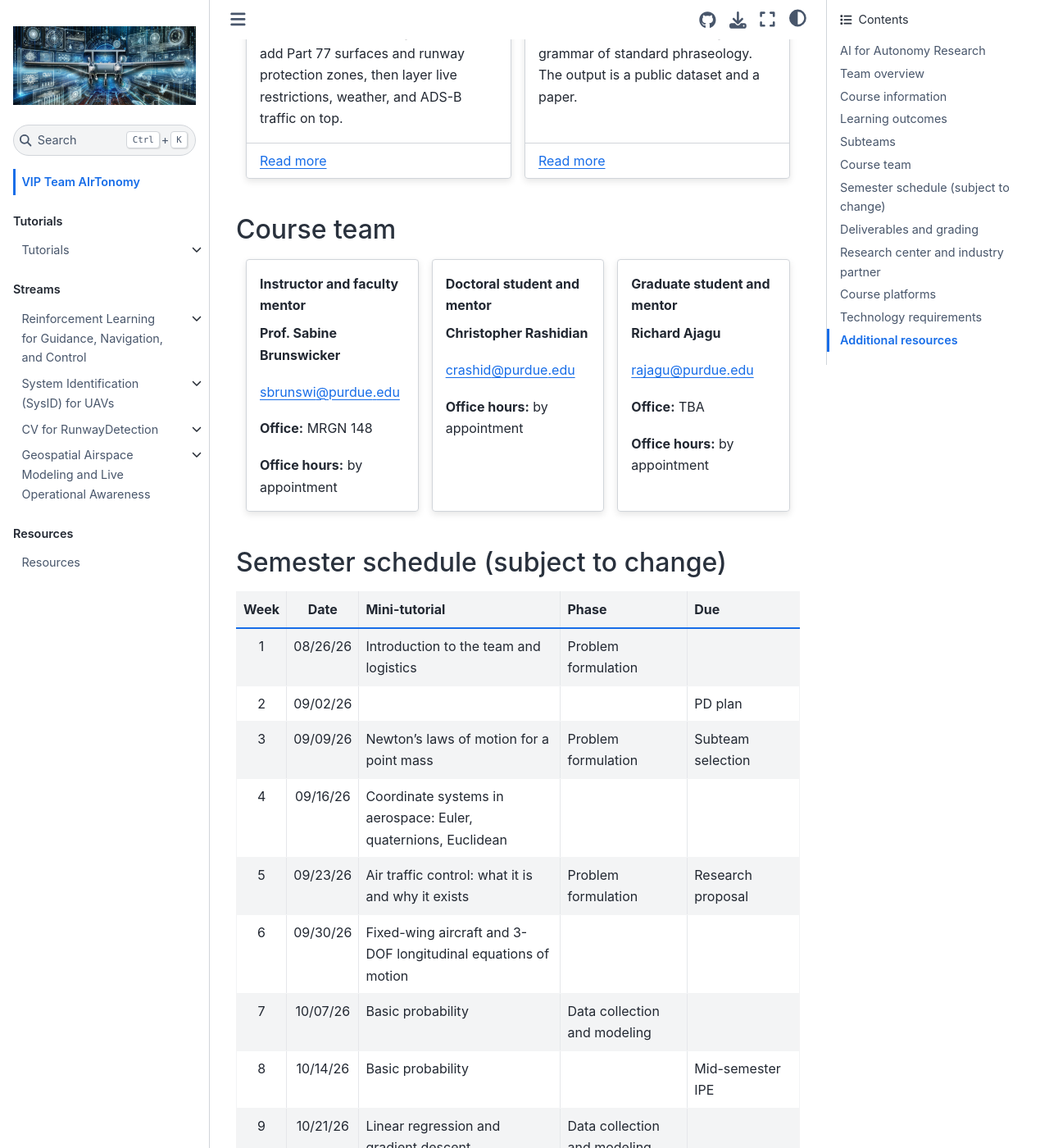
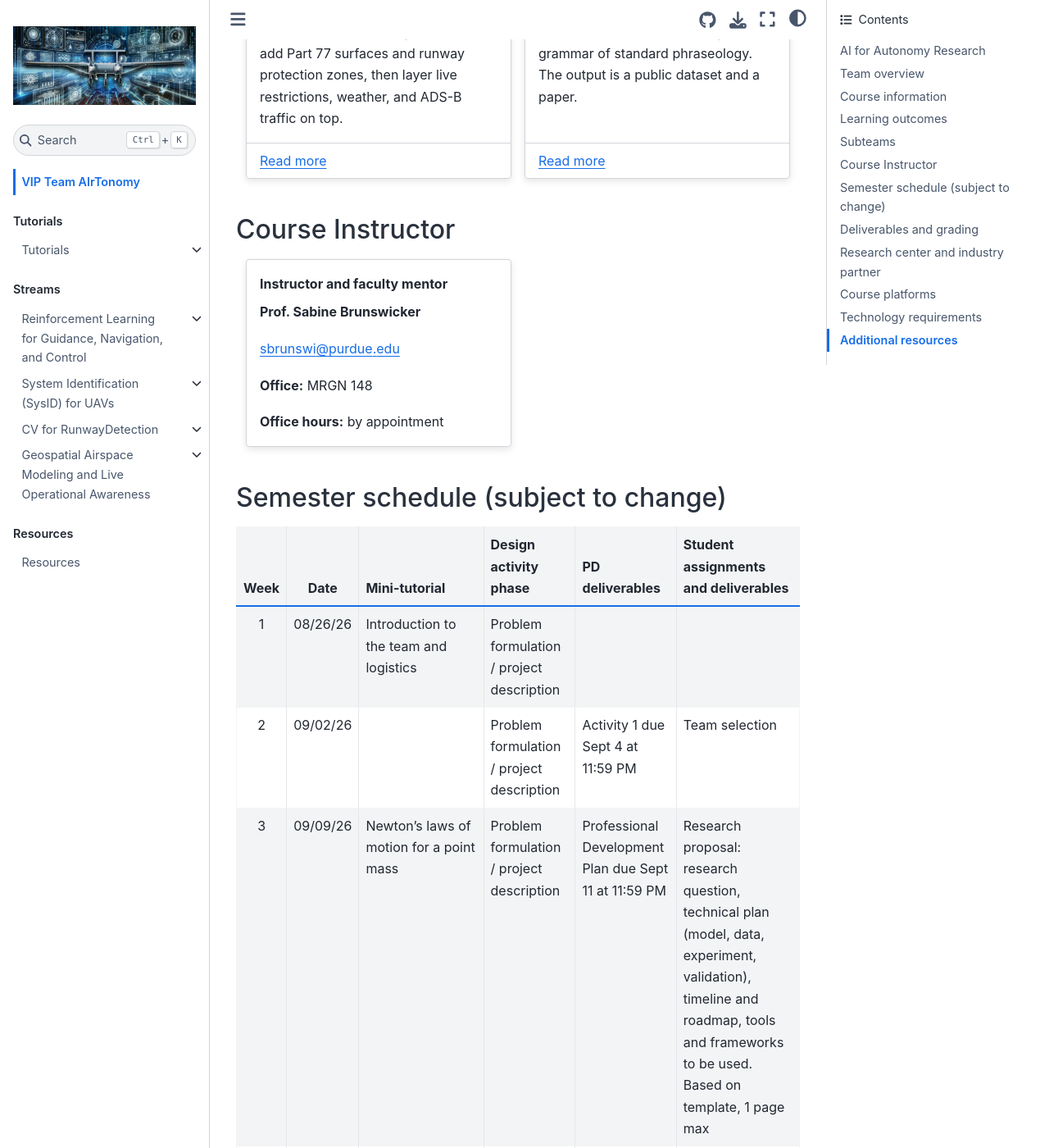
Before and after one commit to VIP-Team-AIDA3/VIP-Team-AIDA3.github.io, a Jupyter Book: the page built from index.md, in a window 1280 px wide and 1400 px high, scrolled down 3567 px. Shown: the whole window at 82% size. Built offline with Jupyter Book 1.0.4 settings and Sphinx 7.4.7 and the Sphinx Book theme 1.1.4, drawn with Linux system fonts in a browser that asks for light colours; pages that are not in the unit, such as notebooks, are missing from menus; some of the changed text lies outside the part shown.

Commit message:
Revise course team and semester schedule details
Updated course team section to include only the course instructor and revised semester schedule with new design activity phase and deliverables.

```diff
--- a/index.md
+++ b/index.md
@@ -129,9 +129,9 @@ Record controller and pilot radio traffic, align it with ADS-B tracks on a commo
 
 ::::
 
-## Course team
+## Course Instructor
 
-::::{grid} 1 1 3 3
+::::{grid} 1 1 2 2
 :gutter: 3
 
 :::{grid-item-card} Instructor and faculty mentor
@@ -144,46 +144,28 @@ Record controller and pilot radio traffic, align it with ADS-B tracks on a commo
 **Office hours:** by appointment
 :::
 
-:::{grid-item-card} Doctoral student and mentor
-**Christopher Rashidian**
-
-[crashid@purdue.edu](mailto:crashid@purdue.edu)
-
-**Office hours:** by appointment
-:::
-
-:::{grid-item-card} Graduate student and mentor
-**Richard Ajagu**
-
-[rajagu@purdue.edu](mailto:rajagu@purdue.edu)
-
-**Office:** TBA
-
-**Office hours:** by appointment
-:::
-
 ::::
 
 ## Semester schedule (subject to change)
 
-| Week | Date | Mini-tutorial | Phase | Due |
-| :---: | :---: | :--- | :--- | :--- |
-| 1 | 08/26/26 | Introduction to the team and logistics | Problem formulation | |
-| 2 | 09/02/26 | | | PD plan |
-| 3 | 09/09/26 | Newton's laws of motion for a point mass | Problem formulation | Subteam selection |
-| 4 | 09/16/26 | Coordinate systems in aerospace: Euler, quaternions, Euclidean | | |
-| 5 | 09/23/26 | Air traffic control: what it is and why it exists | Problem formulation | Research proposal |
-| 6 | 09/30/26 | Fixed-wing aircraft and 3-DOF longitudinal equations of motion | | |
-| 7 | 10/07/26 | Basic probability | Data collection and modeling | |
-| 8 | 10/14/26 | Basic probability | | Mid-semester IPE |
-| 9 | 10/21/26 | Linear regression and gradient descent | Data collection and modeling | |
-| 10 | 10/28/26 | Linear regression and gradient descent | | |
-| 11 | 11/04/26 | Neural networks and backpropagation | Data collection and modeling | Written report update |
-| 12 | 11/11/26 | Convolutional networks and basic computer vision | | |
-| 13 | 11/18/26 | Formal logic | Data collection and modeling | |
-| 14 | 11/25/26 | Formal logic | | |
-| 15 | 12/02/26 | Signal temporal logic | Simulation, testing, validation | |
-| 16 | 12/09/26 | Formal grammars | Final paper and presentations | Report and presentation |
+| Week | Date | Mini-tutorial | Design activity phase | PD deliverables | Student assignments and deliverables |
+| :---: | :---: | :--- | :--- | :--- | :--- |
+| 1 | 08/26/26 | Introduction to the team and logistics | Problem formulation / project description | | |
+| 2 | 09/02/26 | | Problem formulation / project description | Activity 1 due Sept 4 at 11:59 PM | Team selection |
+| 3 | 09/09/26 | Newton's laws of motion for a point mass | Problem formulation / project description | Professional Development Plan due Sept 11 at 11:59 PM | Research proposal: research question, technical plan (model, data, experiment, validation), timeline and roadmap, tools and frameworks to be used. Based on template, 1 page max |
+| 4 | 09/16/26 | Coordinate systems in aerospace: Euler, quaternions, Euclidean | Data collection and modeling | | |
+| 5 | 09/23/26 | Air traffic control: what it is and why it exists | Data collection and modeling | | |
+| 6 | 09/30/26 | Fixed-wing aircraft and 3-DOF longitudinal equations of motion | Data collection and modeling | | |
+| 7 | 10/07/26 | Basic probability | Data collection and modeling | | |
+| 8 | 10/14/26 | Basic probability | Simulation, testing, validation | Activity 2 due Oct 14 at 11:59 PM | |
+| 9 | 10/21/26 | Linear regression and gradient descent | Simulation, testing, validation | | |
+| 10 | 10/28/26 | Linear regression and gradient descent | Simulation, testing, validation | | |
+| 11 | 11/04/26 | Neural networks and backpropagation | Simulation, testing, validation | | |
+| 12 | 11/11/26 | Convolutional networks and basic computer vision | Simulation, testing, validation | | |
+| 13 | 11/18/26 | Formal logic | Simulation, testing, validation | Activity 3 due Nov 17 at 11:59 PM | |
+| 14 | 11/25/26 | Formal logic | Analyses and implications | | |
+| 15 | 12/02/26 | Signal temporal logic | Analyses and implications | | |
+| 16 | 12/09/26 | Formal grammars | Analyses and implications | Activities 4 through 10 due Dec 11 at 11:59 PM | Final paper and presentations, submission due Dec 11 at 11:59 PM |
 
 ## Deliverables and grading
 
```
Also changed, not shown: other parts of index.md (+2 -1 lines).
